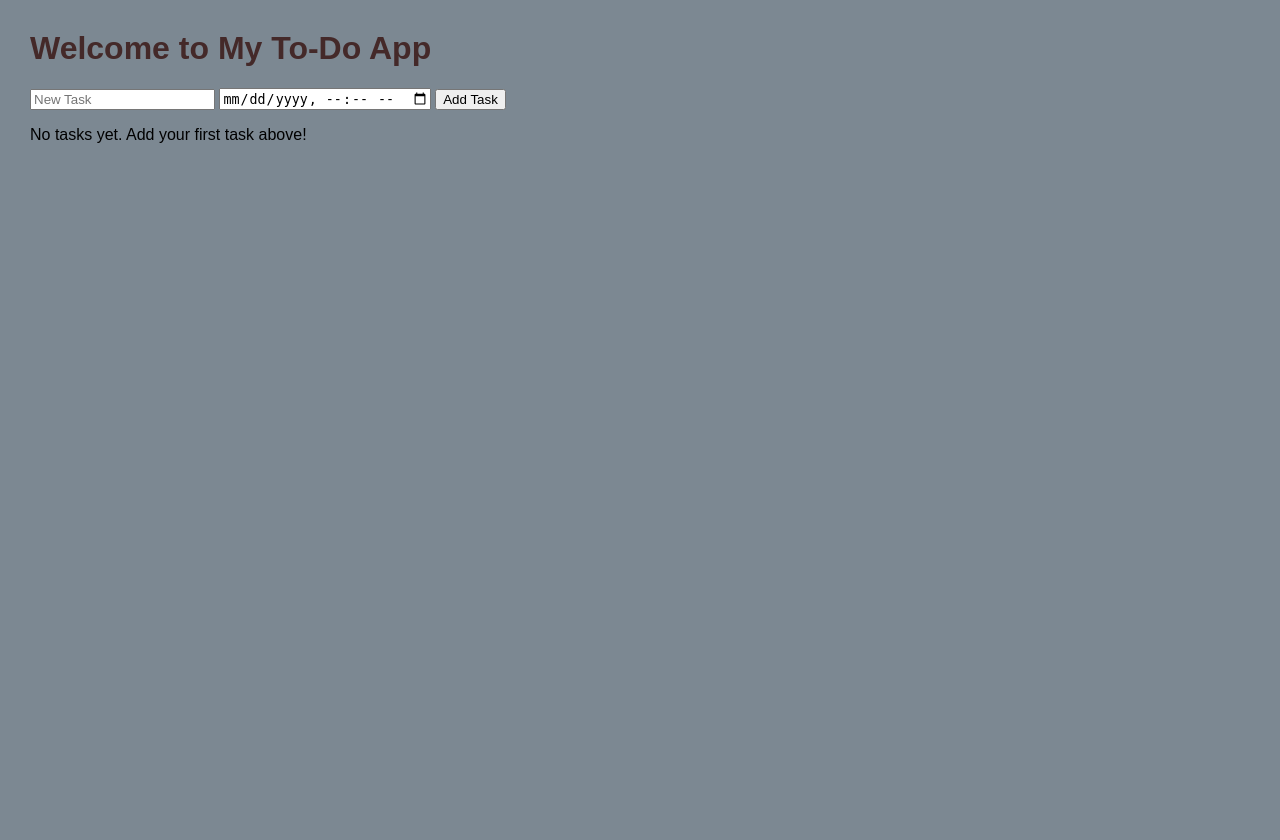
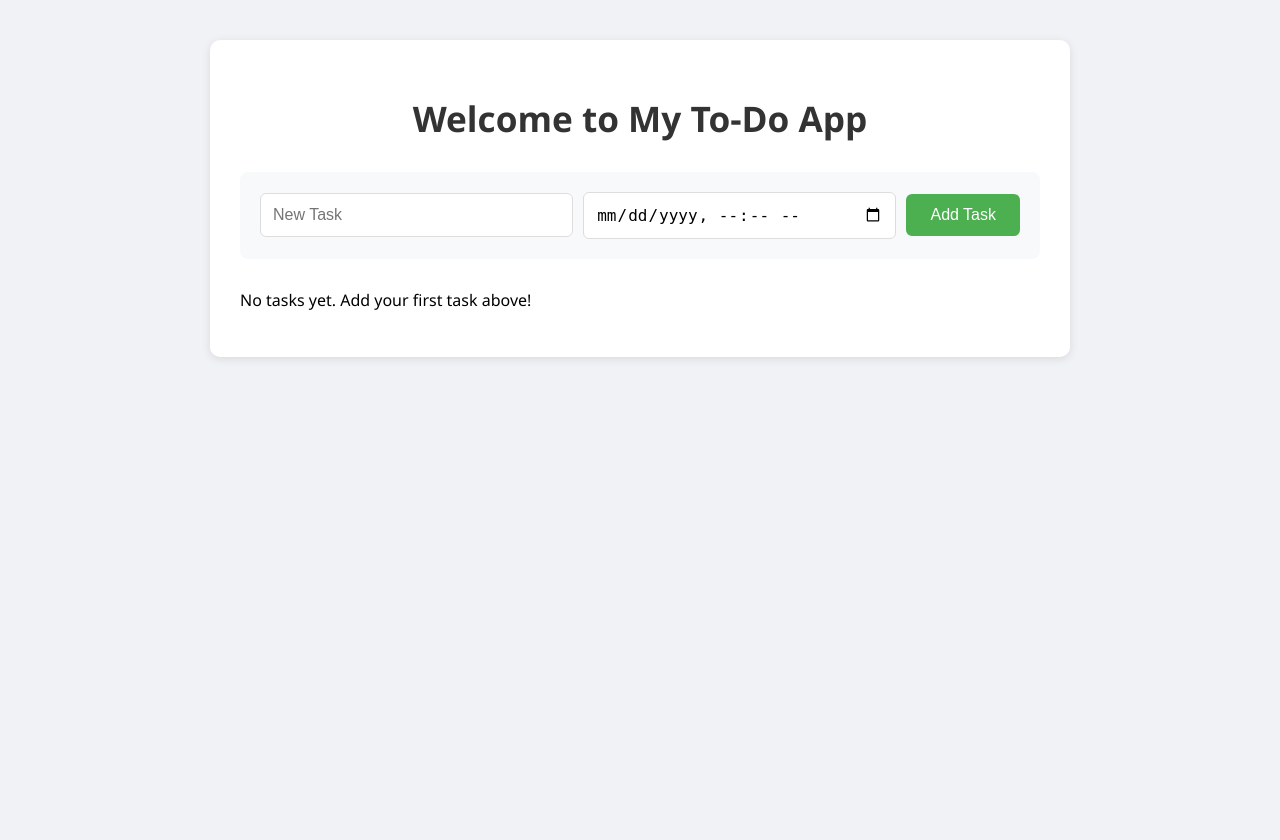
Before and after one commit to Kevin272-dot/my-tasks-app, a Flask app: page / in a window 1280 px wide. Before the commit the page ends 143 px from the top, so only its background shows below. Run offline with Flask 3, Linux system fonts and the light colour scheme.

Commit message:
new change

```diff
--- a/static/css/main.css
+++ b/static/css/main.css
@@ -1,22 +1,129 @@
 body {
-        font-family: Arial, sans-serif;
-        margin: 30px;
-        background-color: rgb(124, 136, 146);
+    font-family: 'Segoe UI', Arial, sans-serif;
+    margin: 0;
+    padding: 0;
+    background-color: #f0f2f5;
+    min-height: 100vh;
+    display: flex;
+    justify-content: center;
+    align-items: flex-start;
+    padding-top: 40px;
 }
+
+.container {
+    width: 90%;
+    max-width: 800px;
+    background-color: white;
+    padding: 30px;
+    border-radius: 10px;
+    box-shadow: 0 2px 10px rgba(0, 0, 0, 0.1);
+    margin-bottom: 40px;
+}
+
 h1 {
-        color: rgb(68, 41, 41);
+    color: #333;
+    text-align: center;
+    margin-bottom: 30px;
+    font-size: 2.2em;
 }
-      ul {
-        list-style-type: none;
-        padding: 0;
+
+/* Form Styling */
+.task-form {
+    background-color: #f8f9fa;
+    padding: 20px;
+    border-radius: 8px;
+    margin-bottom: 30px;
+    display: flex;
+    gap: 10px;
+    align-items: center;
+    justify-content: center;
+    flex-wrap: wrap;
 }
-      li {
-        margin: 10px 0;
+
+.task-form input[type="text"],
+.task-form input[type="datetime-local"] {
+    padding: 12px;
+    border: 1px solid #ddd;
+    border-radius: 6px;
+    font-size: 16px;
+    flex: 1;
+    min-width: 200px;
 }
-      a {
+
+.task-form button {
+    padding: 12px 24px;
+    background-color: #4CAF50;
+    color: white;
+    border: none;
+    border-radius: 6px;
+    cursor: pointer;
+    font-size: 16px;
+    transition: background-color 0.3s;
+}
+
+.task-form button:hover {
+    background-color: #45a049;
+}
+
+/* Table Styling */
+.task-table {
+    width: 100%;
+    border-collapse: collapse;
+    background-color: white;
+    border-radius: 8px;
+    overflow: hidden;
+}
+
+.task-table th,
+.task-table td {
+    padding: 15px;
+    text-align: left;
+    border-bottom: 1px solid #eee;
+}
+
+.task-table th {
+    background-color: #f8f9fa;
+    font-weight: 600;
+    color: #333;
+}
+
+.task-table tr:hover {
+    background-color: #f5f5f5;
+}
+
+/* Action Links */
+.task-table a {
     text-decoration: none;
-        color: #007bff;
+    padding: 6px 12px;
+    border-radius: 4px;
+    margin-right: 8px;
+    display: inline-block;
+    font-weight: 500;
+    transition: all 0.3s;
 }
-      a:hover {
-        text-decoration: underline;
+
+.task-table a[href*="edit"] {
+    background-color: #007bff;
+    color: white;
 }
+
+.task-table a[href*="delete"] {
+    background-color: #dc3545;
+    color: white;
+}
+
+.task-table a:hover {
+    opacity: 0.9;
+    transform: translateY(-1px);
+}
+
+/* Status Styling */
+.status-completed {
+    color: #28a745;
+    font-weight: 500;
+}
+
+.status-pending {
+    color: #ffc107;
+    font-weight: 500;
+}
--- a/templates/index.html
+++ b/templates/index.html
@@ -26,7 +26,11 @@
         endif %}
       </td>
       <td>
-        {% if task.completed %} ✓ Completed {% else %} Pending {% endif %}
+        {% if task.completed %}
+        <span class="status-completed">✓ Completed</span>
+        {% else %}
+        <span class="status-pending">Pending</span>
+        {% endif %}
       </td>
       <td>
         <a href="{{ url_for('edit_task', task_id=task.id) }}">Edit</a>
```
Also changed, not shown: todo.db. Lines whose indentation alone changed are shown as unchanged.
